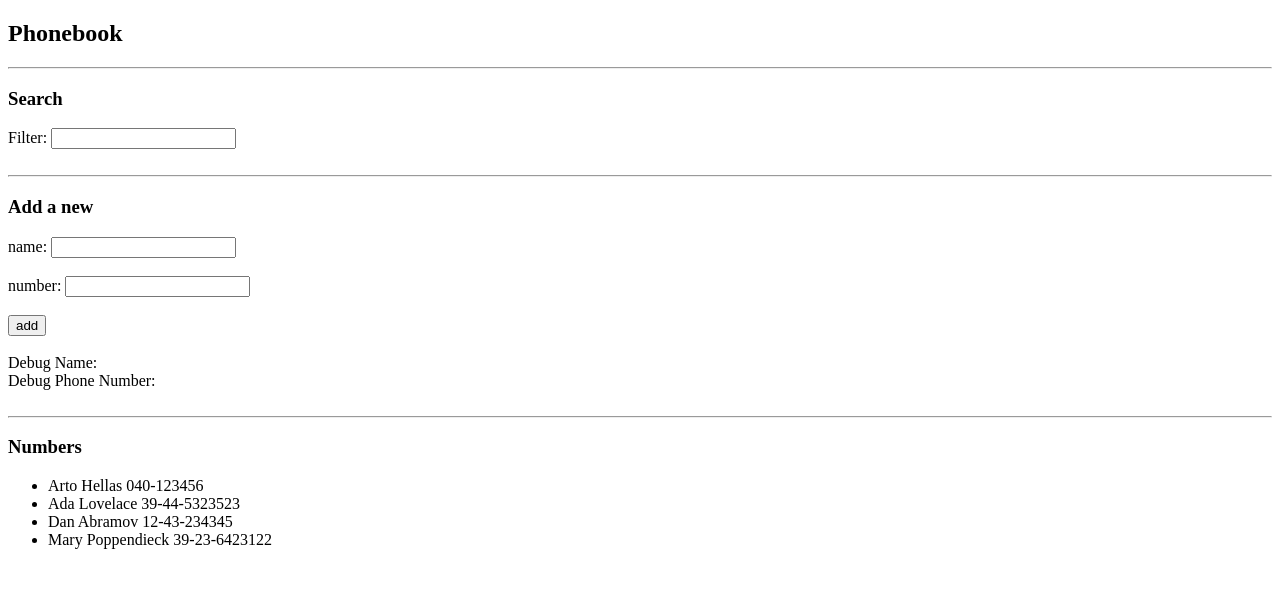
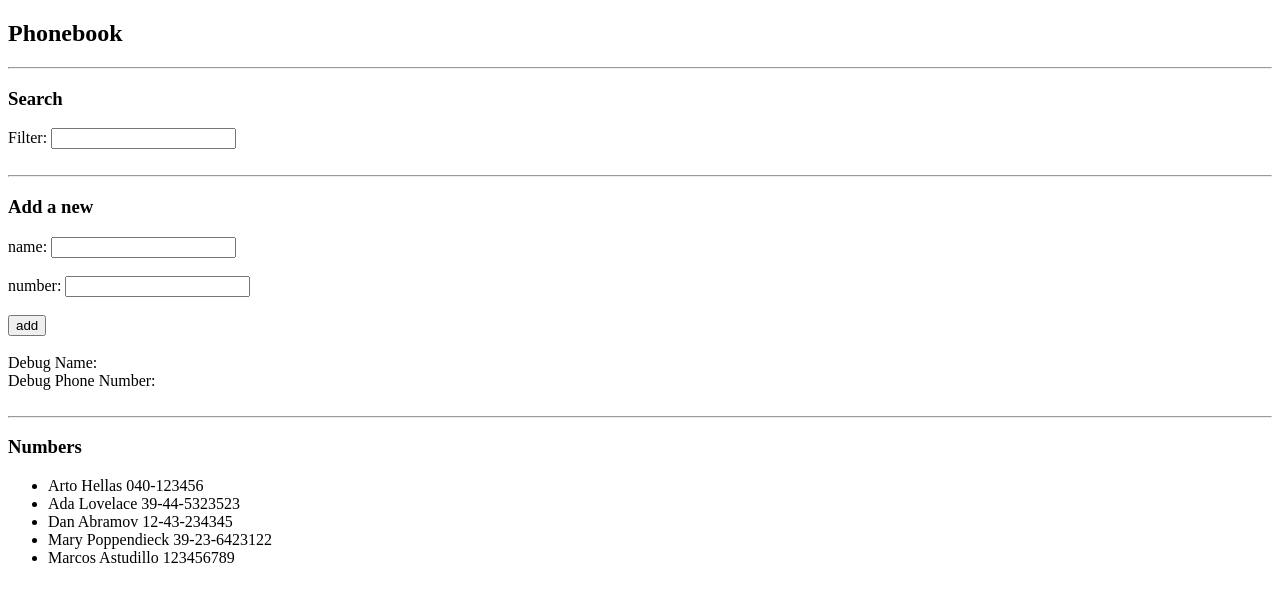
Before and after one commit to ThisIsAntonio/FullStackOpen, a React (Vite) app in the folder Part2/phonebook/: page / in a window 1280 px wide. Shown: the top 602 px of the page. Built offline with nearby package versions, Linux system fonts and the light colour scheme; data requests are answered from the project's data file.

Commit message:
Finished exercise-2.12, added new files and folder services, also, added code to implement the add button to the server

```diff
--- a/Part2/phonebook/db.json
+++ b/Part2/phonebook/db.json
@@ -1,24 +1,29 @@
 {
-    "persons":[
+  "persons": [
     {
       "name": "Arto Hellas",
       "number": "040-123456",
-            "id": 1
+      "id": "1"
     },
     {
       "name": "Ada Lovelace",
       "number": "39-44-5323523",
-            "id": 2
+      "id": "2"
     },
     {
       "name": "Dan Abramov",
       "number": "12-43-234345",
-            "id": 3
+      "id": "3"
     },
     {
       "name": "Mary Poppendieck",
       "number": "39-23-6423122",
-            "id": 4
+      "id": "4"
+    },
+    {
+      "id": 5,
+      "name": "Marcos Astudillo",
+      "number": "123456789"
     }
   ]
 }
--- a/Part2/phonebook/src/App.jsx
+++ b/Part2/phonebook/src/App.jsx
@@ -1,10 +1,11 @@
 import { useState, useEffect } from 'react'
-import axios from 'axios'
-import Filter  from './components/Filter'
+import personService from './services/personList'
+import Filter from './components/Filter'
 import { Title, Subtitle } from './components/Titles'
 import Form from './components/Form'
 import PersonList from './components/PersonList'
 import Debug from './components/Debug'
+
 
 const App = () => {
   const [persons, setPersons] = useState([])
@@ -13,17 +14,14 @@
   const [filter, setFilter] = useState('')
 
   // Function hook for add json db
-  const hook = () => {
-    console.log('effect')
-    axios
-      .get('http://localhost:3001/persons')
-      .then(response => {
-        console.log('promise fulfilled')
-        setPersons(response.data)
+  useEffect(() => {
+    personService
+      .getAll()
+      .then(initialPersons => {
+        setPersons(initialPersons)
       })
-  }
+  }, [])
 
-  useEffect(hook, [])
   console.log('render', persons.length, 'persons')
 
   // Function to handle the filter
@@ -55,9 +53,14 @@
           id: persons.length + 1,
           number: newNumber
         }
-      setPersons(persons.concat(personObject))
+
+        personService
+          .create(personObject)
+          .then(returnedPerson => {
+            setPersons(persons.concat(returnedPerson))
             setNewName('')
             setNewNumber('')
+        })
     }
   }
 
--- /dev/null
+++ b/Part2/phonebook/src/Services/personList.js
@@ -0,0 +1,19 @@
+import axios from 'axios'
+const baseUrl = 'http://localhost:3001/persons'
+
+const getAll = () => {
+    const request = axios.get(baseUrl)
+    return request.then(response => response.data)
+}
+
+const create = newObject => {
+    const request = axios.post(baseUrl, newObject)
+    return request.then(response => response.data)
+}
+
+const update = (id, newObject) => {
+    const request = axios.put(`${baseUrl}/${id}`, newObject)
+    return request.then(response => response.data)
+}
+
+export default { getAll, create, update }
```
Lines whose indentation alone changed are shown as unchanged.
